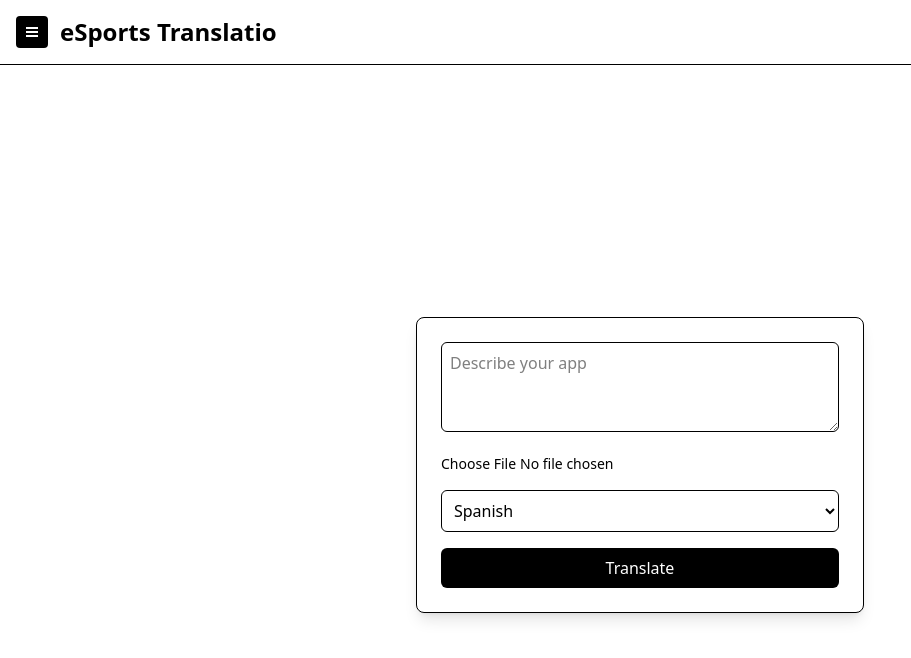
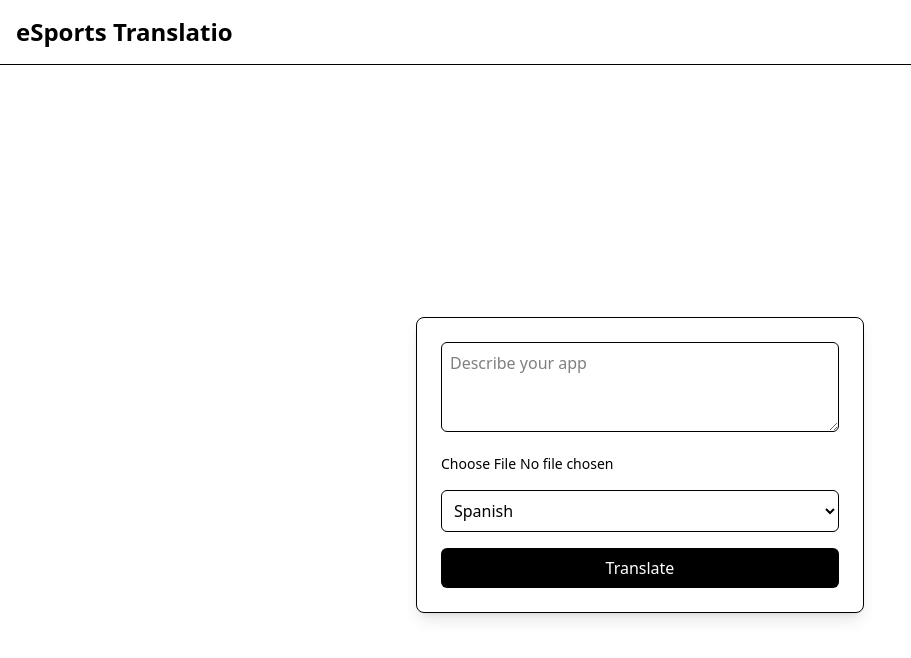
Before and after one commit to b4rtt/esports-translatio, a Next.js app: page / in a window 1280 px wide. Shown: the top 658 px of the page, without its empty margins (0-911 px from the left). Built offline with nearby package versions, Linux system fonts and the light colour scheme.

Commit message:
Remove logo image from header component

```diff
--- a/src/components/Header.tsx
+++ b/src/components/Header.tsx
@@ -3,7 +3,7 @@ import Image from "next/image";
 export default function Header() {
   return (
     <header className="flex items-center gap-3 p-4 border-b border-foreground">
-      <Image src="/logo.svg" alt="eSports Translatio" width={32} height={32} />
+      {/* <Image src="/logo.svg" alt="eSports Translatio" width={32} height={32} /> */}
       <h1 className="text-2xl font-bold">eSports Translatio</h1>
     </header>
   );
```
